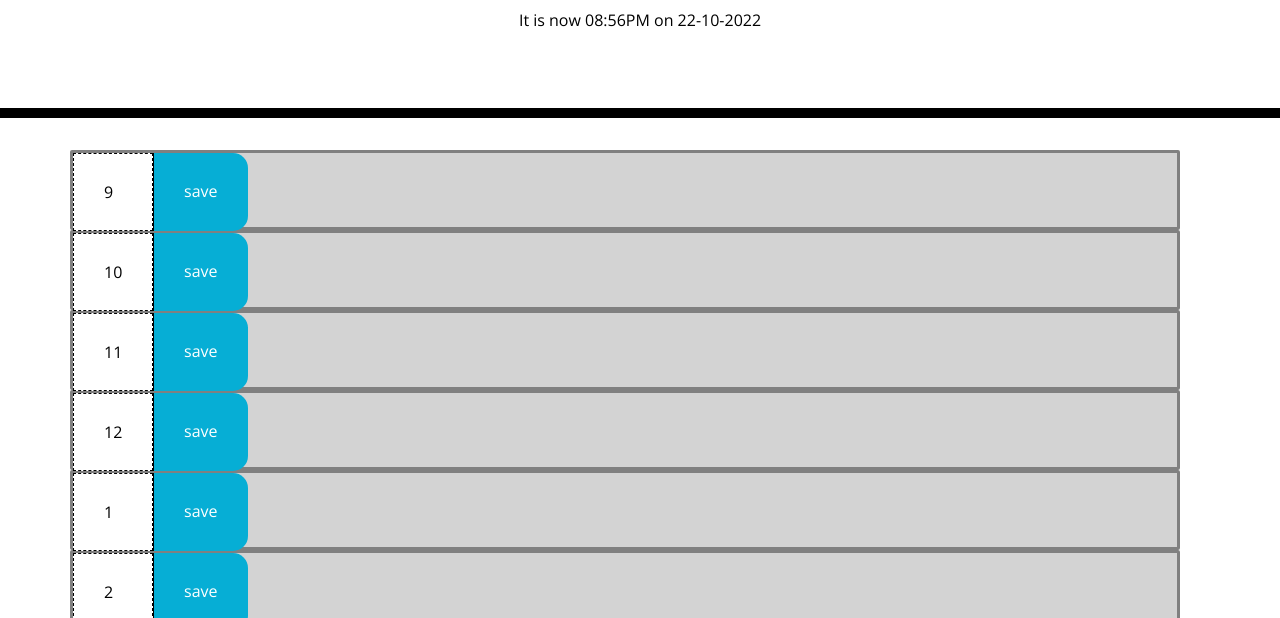
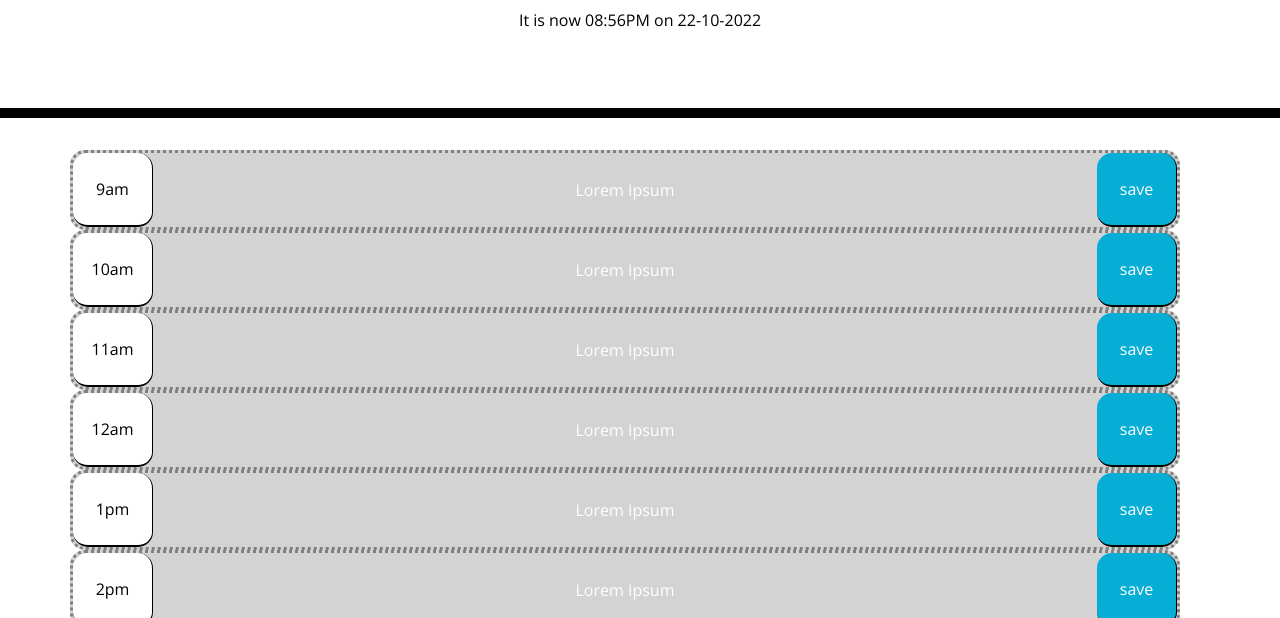
Before and after one commit to studiomav/work-day-scheduler, a plain HTML site: page index.html in a window 1280 px wide. Shown: the part 182-800 px from the top of the page. Drawn offline with nearby package versions, Linux system fonts and the light colour scheme.

Commit message:
updated row creation and styling

```diff
--- a/assets/css/style.css
+++ b/assets/css/style.css
@@ -35,17 +35,19 @@ textarea{
   display: flexbox;
   height: 80px;
   width: 100%;
-  border-radius: 2px;
-  border-style: solid;
+  border-radius: 1px;
+  border-style: dotted;
   border-color: gray;
+  border-radius: 15px;
 }
 
 .hour {
   width: 80px;
-  padding: 30px;
   background-color: #ffffff;
   color: #000000;
-  border: 1px dashed #000000;
+  border-right: 1px solid black;
+  border-bottom: 2px solid black;
+  border-radius: 15px;
 }
 
 .past {
@@ -63,11 +65,16 @@ textarea{
   color: white;
 }
 
+.content
+{
+  flex: auto;
+}
+
 .save-btn {
-  padding: 30px;
-  border-left: 1px solid black;
-  border-top-right-radius: 15px;
-  border-bottom-right-radius: 15px;
+  width: 80px;
+  border-right: 1px solid black;
+  border-bottom: 2px solid black;
+  border-radius: 15px;
   background-color: #06AED5;
   color: white;
 }
@@ -76,3 +83,10 @@ textarea{
   font-size: 20px;
   transition: all .3s ease-in-out;
 }
+
+.center
+{
+  display: flex;
+  justify-content: center;
+  align-items: center;
+}
--- a/assets/js/index.js
+++ b/assets/js/index.js
@@ -9,6 +9,7 @@ curTimeContainer.text(`It is now ${curTime}`);
 
 var h = 9;
 var i = 9;
+var ampm = "am";
 while (h != 0)
 {
     //create the hourly row
@@ -18,13 +19,19 @@ while (h != 0)
 
     //create the hour element within our new row
     var newHour = document.createElement("span");
-    newHour.classList.add("hour");
-    newHour.innerHTML = h;
+    newHour.classList.add("hour", "center");
+    newHour.innerHTML = h + ampm;
     newRow.append(newHour);
+
+    //create hourly content field
+    var newContent = document.createElement("span");
+    newContent.classList.add("content", "center");
+    newContent.innerHTML = "Lorem Ipsum";
+    newRow.append(newContent);
 
     //create the save button for each row
     var newSaveBtn = document.createElement("span");
-    newSaveBtn.classList.add("save-btn")
+    newSaveBtn.classList.add("save-btn", "center")
     newSaveBtn.innerHTML = "save";
     newRow.append(newSaveBtn);
 
@@ -39,6 +46,6 @@ while (h != 0)
     //hour logic
     h++;
     i++;
-    if (h > 12) h = 1;
+    if (h > 12) {h = 1; ampm = "pm"};
     if (h == 6) h = 0;
 }
```
